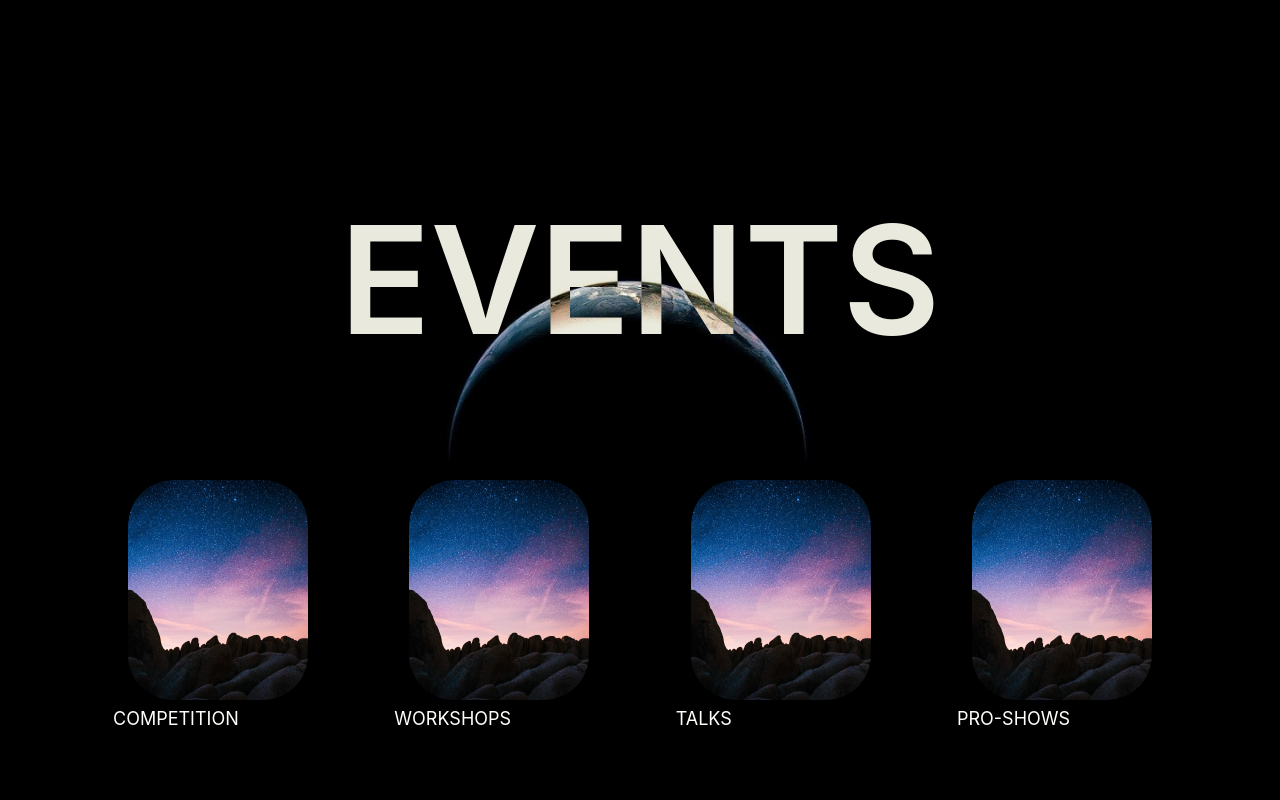
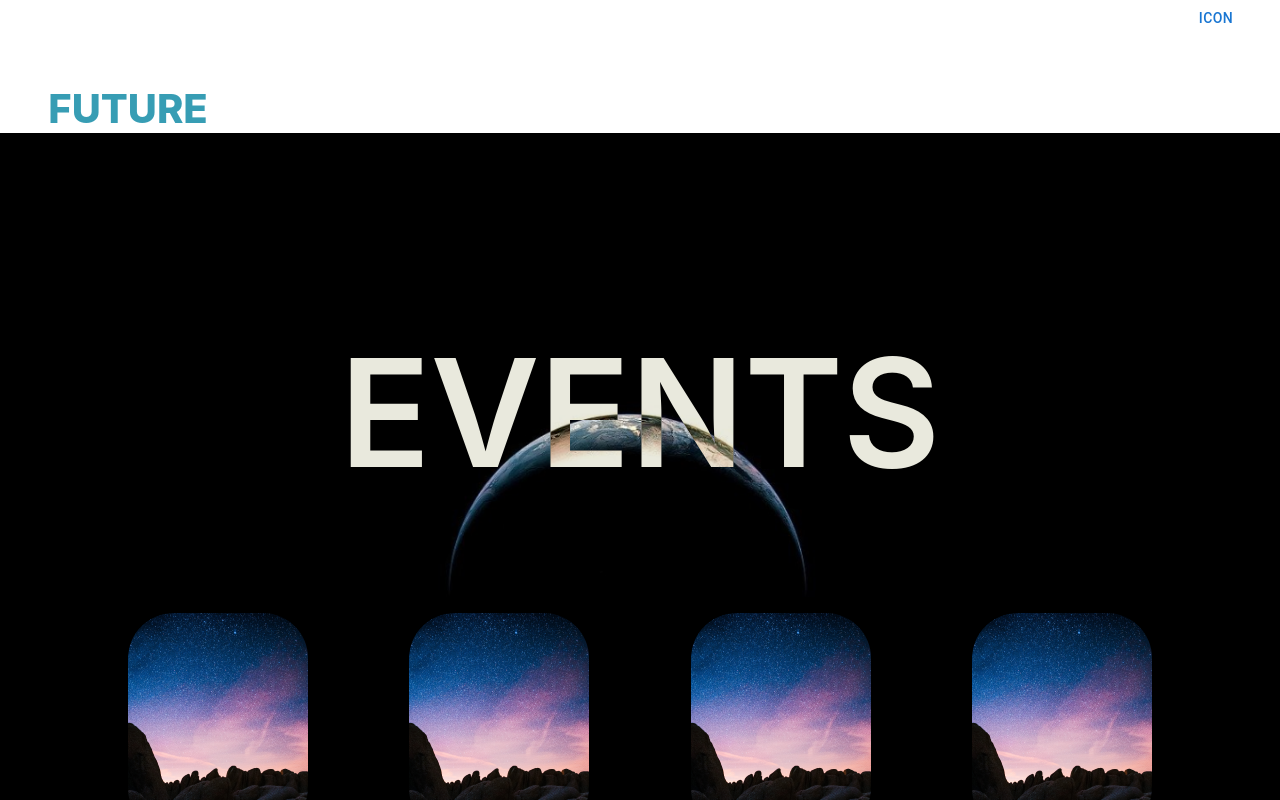
Before and after one commit to Department-of-Technical-Arts/atmos-website-, a React (Create React App) app: page / in a window 1280 px wide. Shown: the top 800 px of the page. Built offline with nearby package versions, Linux system fonts and the light colour scheme.

Commit message:
add navbar

```diff
--- a/package.json
+++ b/package.json
@@ -3,9 +3,14 @@
   "version": "0.1.0",
   "private": true,
   "dependencies": {
+    "@emotion/react": "^11.10.4",
+    "@emotion/styled": "^11.10.4",
+    "@mui/material": "^5.10.5",
     "@testing-library/jest-dom": "^5.16.5",
     "@testing-library/react": "^13.4.0",
     "@testing-library/user-event": "^13.5.0",
+    "install": "^0.13.0",
+    "npm": "^8.19.2",
     "react": "^18.2.0",
     "react-dom": "^18.2.0",
     "react-scripts": "5.0.1",
--- a/src/App.js
+++ b/src/App.js
@@ -2,10 +2,16 @@ import logo from './logo.svg';
 import './App.css';
 import Events from './components/events'
 import Gallery from './components/gallery'
+import NavBar from './components/Navbar/NavBar'
+
+const linksArray= ['Home','Blog']
 
 function App() {
   return (
     <>
+      <div className="App">
+      <NavBar links= { linksArray}/>
+      </div>
       <Events/>
       <Gallery/>
     </>
--- /dev/null
+++ b/src/components/Drawer/Drawer.css
@@ -0,0 +1,3 @@
+.button{
+    margin-left:auto;
+}
--- /dev/null
+++ b/src/components/Drawer/Drawer.js
@@ -0,0 +1,35 @@
+import React, { useEffect } from "react";
+import { Drawer, IconButton, ListItemIcon } from "@mui/material";
+import { useState } from "react";
+import { List, ListItemButton,ListItem, ListItemText,Button } from "@mui/material";
+import "./Drawer.css";
+
+const DrawerComp = ({ links }) => {
+  const [open, setOpen] = useState(false);
+  return (
+    <>
+
+      <Drawer open={open} anchor="right" onClose={() => setOpen(false)} PaperProps={{sx:{margin:'auto', background: 'rgba(4,0,0,0.4)'}}} >
+      <List>
+            <ListItem>
+                <ListItemText primary="ABOUT" sx={{color: 'white'}}/>
+            </ListItem>
+            <ListItem>
+                <ListItemText primary= 'EVENTS ' sx={{color: 'white'}}/>
+            </ListItem>
+            <ListItem>
+                <ListItemText primary= 'SPONSORS ' sx={{color: 'white'}}/>
+            </ListItem>
+            <ListItem>
+                <ListItemText primary= 'GALLERY ' sx={{color: 'white'}}/>
+            </ListItem>
+        </List>
+      </Drawer>
+        <Button onClick={()=>setOpen(!open)} sx={{marginLeft:"90%"}}>
+            {open ? "": "Icon"}
+        </Button>
+    </>
+  );
+};
+
+export default DrawerComp;
--- /dev/null
+++ b/src/components/Navbar/NavBar.css
@@ -0,0 +1,23 @@
+.wrapper{
+    margin-right:80%;
+    display: flex;
+    flex-direction: column;
+}
+
+
+.header{
+    font-family: 'Inter';
+font-style: normal;
+font-weight: 800;
+font-size: 40px;
+line-height: 48px;
+text-align: center;
+}
+
+.white{
+    color:white
+}
+
+.blue{
+    color:#379DB4
+}
--- /dev/null
+++ b/src/components/Navbar/NavBar.js
@@ -0,0 +1,17 @@
+import React from "react";
+import DrawerComp from "../Drawer/Drawer";
+import "./NavBar.css"
+
+const NavBar = ({ links }) => {
+  return (
+    <>
+      <DrawerComp links={links}/>
+      <div className="wrapper">
+        <span className="header white">AROUND</span>
+        <span className="header blue">FUTURE</span>
+      </div>
+      </>
+  );
+};
+
+export default NavBar;
```
Also changed, not shown: 1 other file (tests, documents, lock files or other folders).
